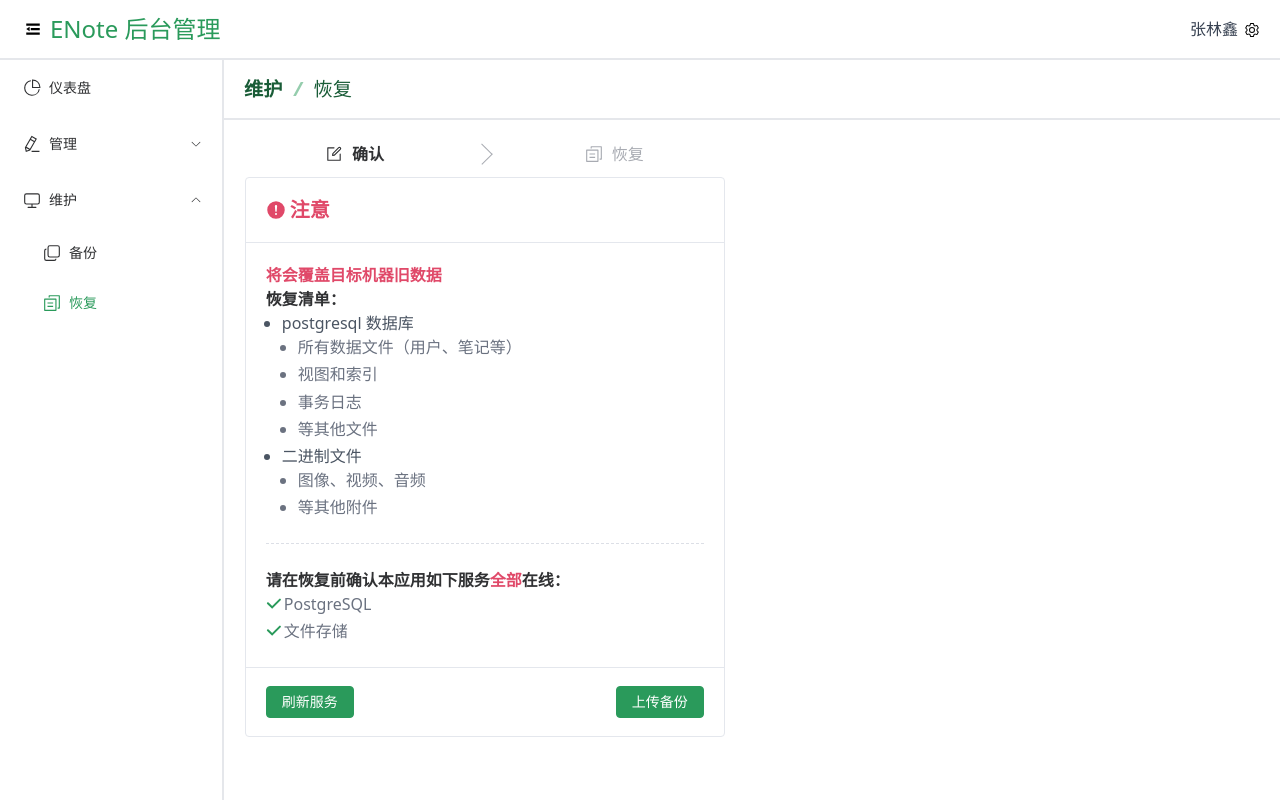
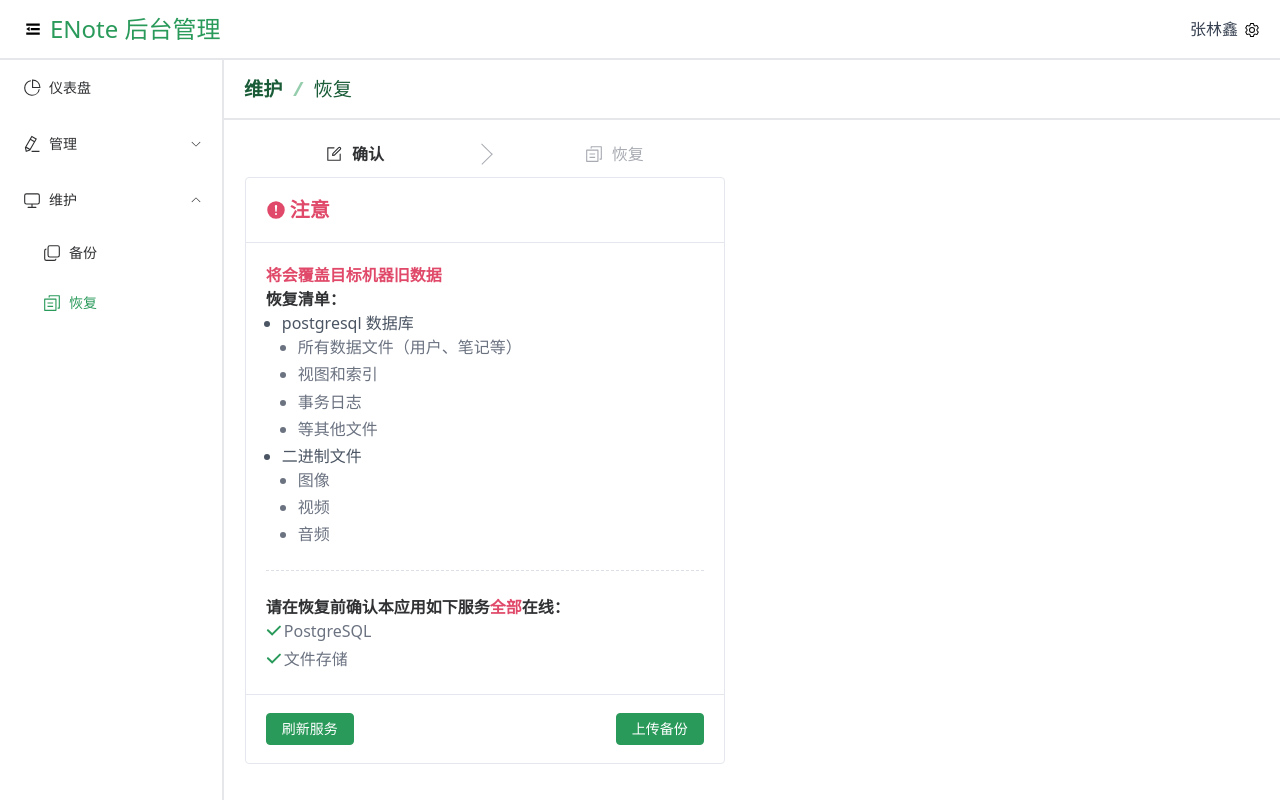
Before and after one commit to linxin4cs/enote-frontend, a Vue app: page /#/admin/maintenance/restore in a window 1280 px wide. Built offline with nearby package versions, Linux system fonts and the light colour scheme.

Commit message:
fix: 完善 后台管理系统-维护 界面UI

```diff
--- a/src/views/admin/maintenance/AdminMaintenanceBackupView.vue
+++ b/src/views/admin/maintenance/AdminMaintenanceBackupView.vue
@@ -152,8 +152,9 @@ handleRefreshService()
 				<li>
 					二进制文件
 					<ul class="list-disc ml-4 text-gray-500">
-						<li>图像、视频、音频</li>
-						<li>等其他附件</li>
+						<li>图像</li>
+						<li>视频</li>
+						<li>音频</li>
 					</ul>
 				</li>
 			</ul>
--- a/src/views/admin/maintenance/AdminMaintenanceRestoreView.vue
+++ b/src/views/admin/maintenance/AdminMaintenanceRestoreView.vue
@@ -114,7 +114,7 @@ handelRefreshService()
 </script>
 
 <template>
-	<el-dialog v-model="isShowBackupUpload" class="max-w-96">
+	<el-dialog v-model="isShowBackupUpload" class="min-w-72 max-w-96">
 		<template #header>
 			<div class="flex items-center text-xl text-[#e04969]">
 				<el-icon><WarningFilled /></el-icon>
@@ -143,7 +143,7 @@ handelRefreshService()
 		>
 			<el-icon class="el-icon--upload"><upload-filled /></el-icon>
 			<div class="el-upload__text">
-				将文件拖放到这或<span class="text-[#2a9a5b]">点击上传</span>
+				将文件拖放到这或<span class="text-[#2a9a5b]">手动选择</span>
 			</div>
 		</el-upload>
 		<template #footer>
@@ -189,8 +189,9 @@ handelRefreshService()
 				<li>
 					二进制文件
 					<ul class="list-disc ml-4 text-gray-500">
-						<li>图像、视频、音频</li>
-						<li>等其他附件</li>
+						<li>图像</li>
+						<li>视频</li>
+						<li>音频</li>
 					</ul>
 				</li>
 			</ul>
```
